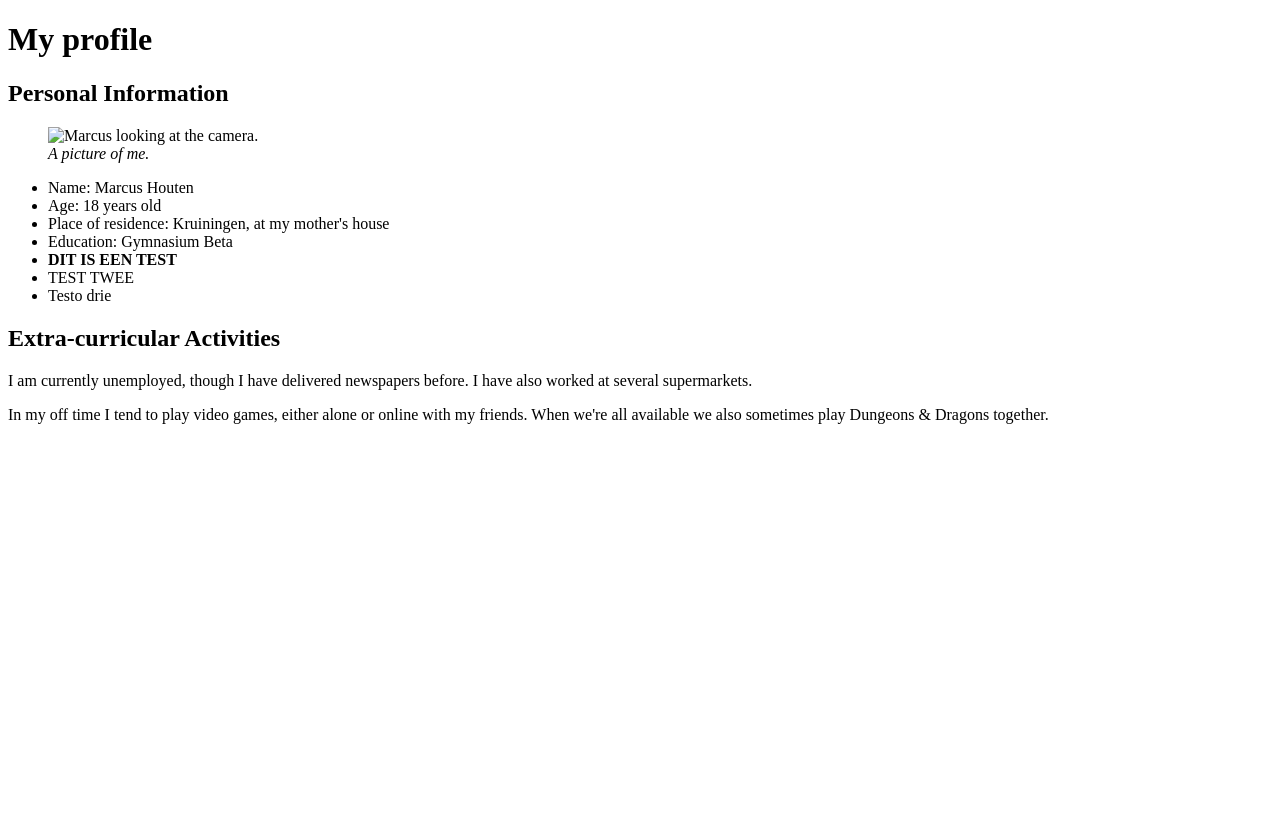
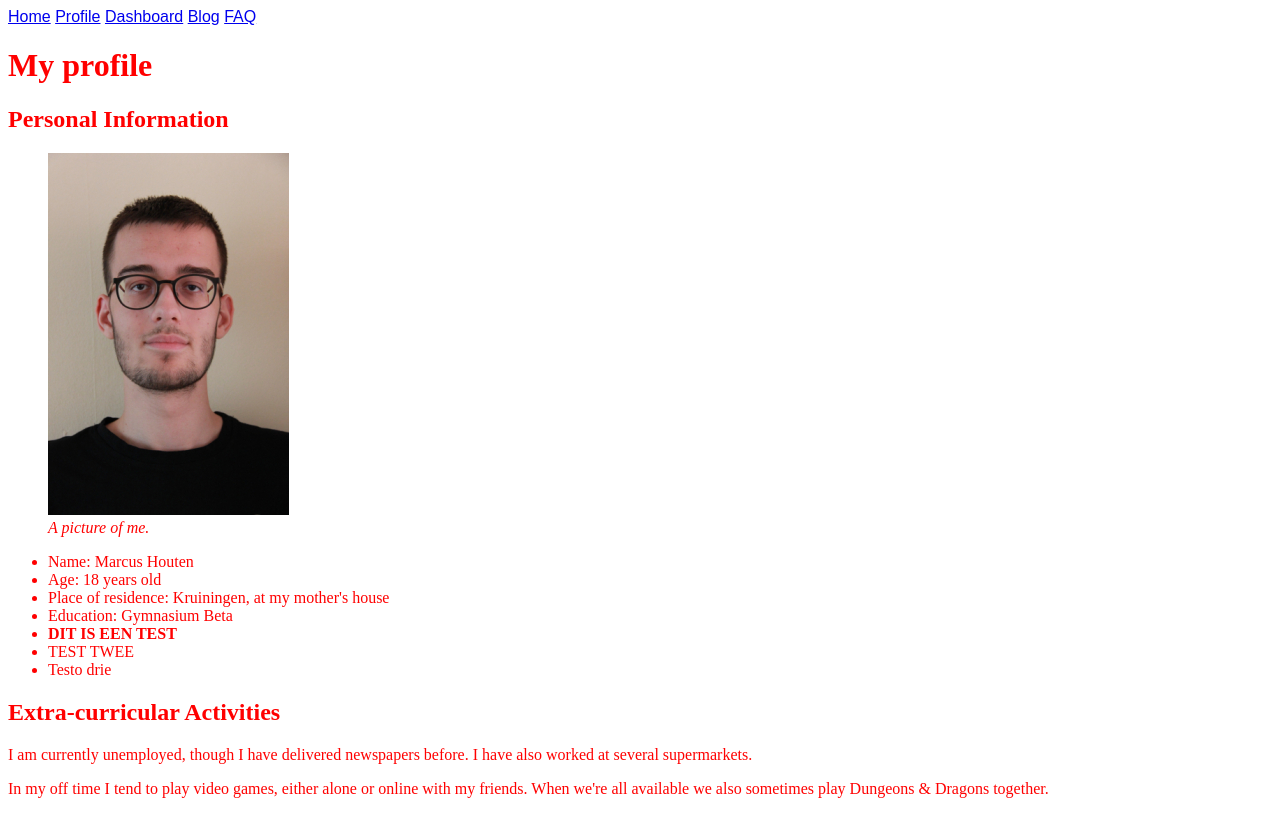
Before and after one commit to TheMineMan100/TheMineMan100.github.io, a plain HTML site: page profile.html in a window 1280 px wide. Drawn offline with Linux system fonts and the light colour scheme.

Commit message:
Navigation and pages
Added a rudimentary navigation menu and the blog, dashboard and faq pages, along with css styling

```diff
--- a/profile.html
+++ b/profile.html
@@ -4,20 +4,29 @@
     <meta charset="UTF-8">
     <meta name="viewport" content="width=device-width, initial-scale=1.0">
     <meta http-equiv="X-UA-Compatible" content="ie=edge">
-    <title>My profile</title>
+    <title>Profile Site - My Profile</title>
+    <link rel="stylesheet" href="style.css">
   </head>
 
   <body>
 
+    <nav>
+      <a href="./index.html">Home</a>
+      <a href="./profile.html">Profile</a>
+      <a href="./dashboard.html">Dashboard</a>
+      <a href="./blog.html">Blog</a>
+      <a href="./faq.html">FAQ</a>
+    </nav>
+
     <h1>My profile</h1>
 
-    <!-- I would've liked to make the text appear as though it was on an A4 paper, centered but still alligned.
-    I just didn't know how to make that happen, and the <center> command messes up the ul if you open it in Chrome. -->
+    <!--  Center later -->
     <main>
+      <article>
         <section>
           <h2>Personal Information</h2>
           <figure>
-            <img src="Marcus Profile Picture Resize 2.jpg" alt="Marcus looking at the camera.">
+            <img src="MarcusProfilePictureResize2.jpg" alt="Marcus looking at the camera.">
             <figcaption><i>A picture of me.</i></figcaption>
            </figure>
           <ul>
@@ -36,6 +45,7 @@
           <p>I am currently unemployed, though I have delivered newspapers before. I have also worked at several supermarkets.</p>
           <p>In my off time I tend to play video games, either alone or online with my friends. When we're all available we also sometimes play Dungeons & Dragons together.</p>
         </section>
+      </article>
     </main>
   </body>
 </html>
--- /dev/null
+++ b/style.css
@@ -0,0 +1,8 @@
+body {
+    color : red;
+}
+
+nav {
+    color : blue;
+    font-family : Arial, Helvetica, sans-serif;
+}
```
Also changed, not shown: blog.html (added, +19 -0 lines), dashboard.html (added, +19 -0 lines), faq.html (added, +19 -0 lines), index.html (+12 -1 lines).
